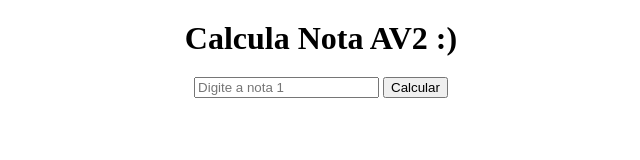
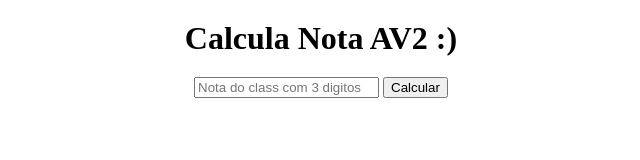
Before and after one commit to FernandoMattos16/Calcula_av2, a plain HTML site: page index.html in a window 1280 px wide. Shown: the full height of the page, 319-959 px from the left. Drawn offline with Linux system fonts and the light colour scheme.

Commit message:
Ajuste input

```diff
--- a/index.html
+++ b/index.html
@@ -8,7 +8,7 @@
 <body>
     <h1 class="centro">Calcula Nota AV2 :)</h1>
     <div class="centro">
-        <input type="text" id="nota1" placeholder="Digite a nota 1">
+        <input type="text" id="nota1" placeholder="Nota do class com 3 digitos">
         <button onclick="calcularNota()">Calcular</button>
         <div id="resultado"></div>
         <img id="imagem" src="" style="display: none;">
```
